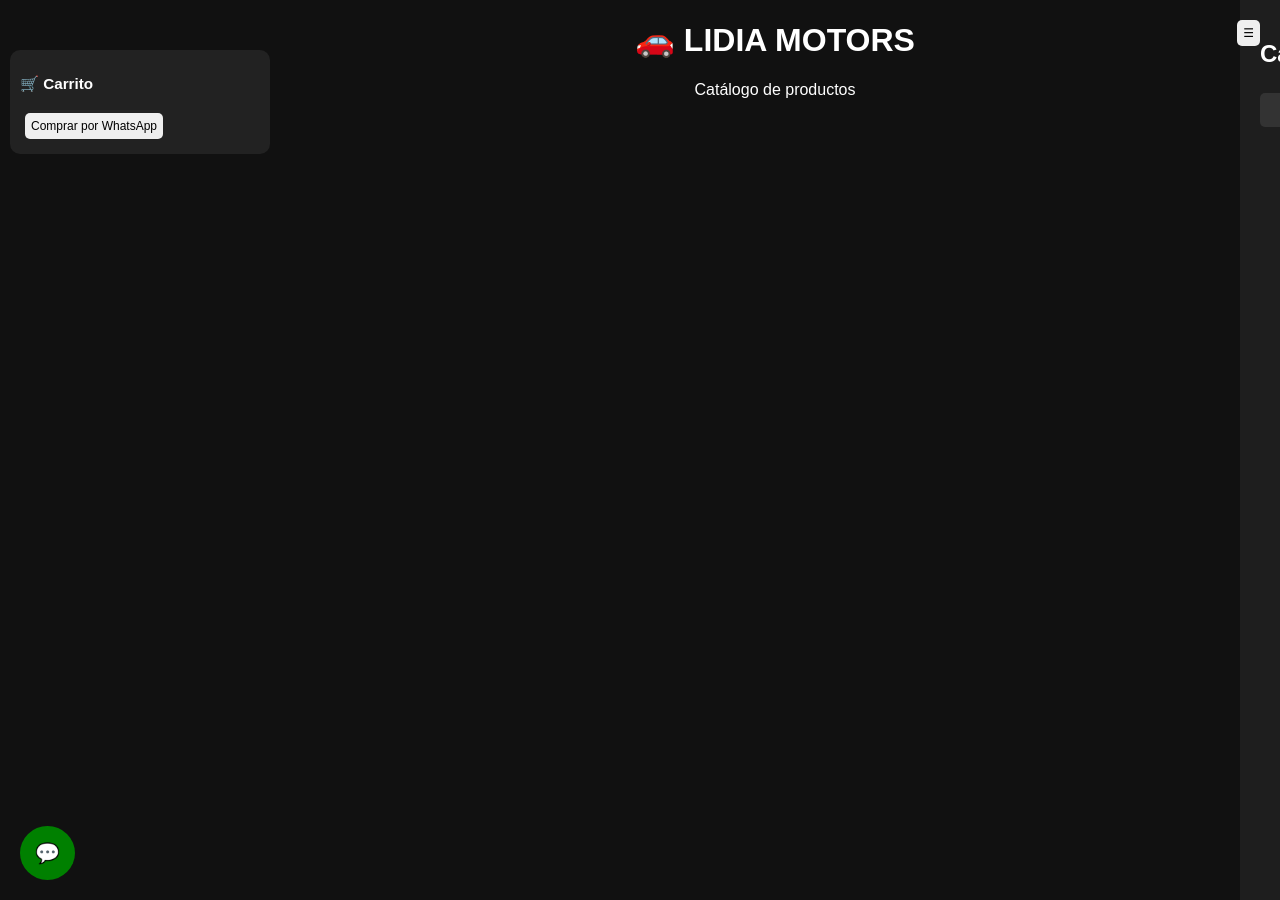
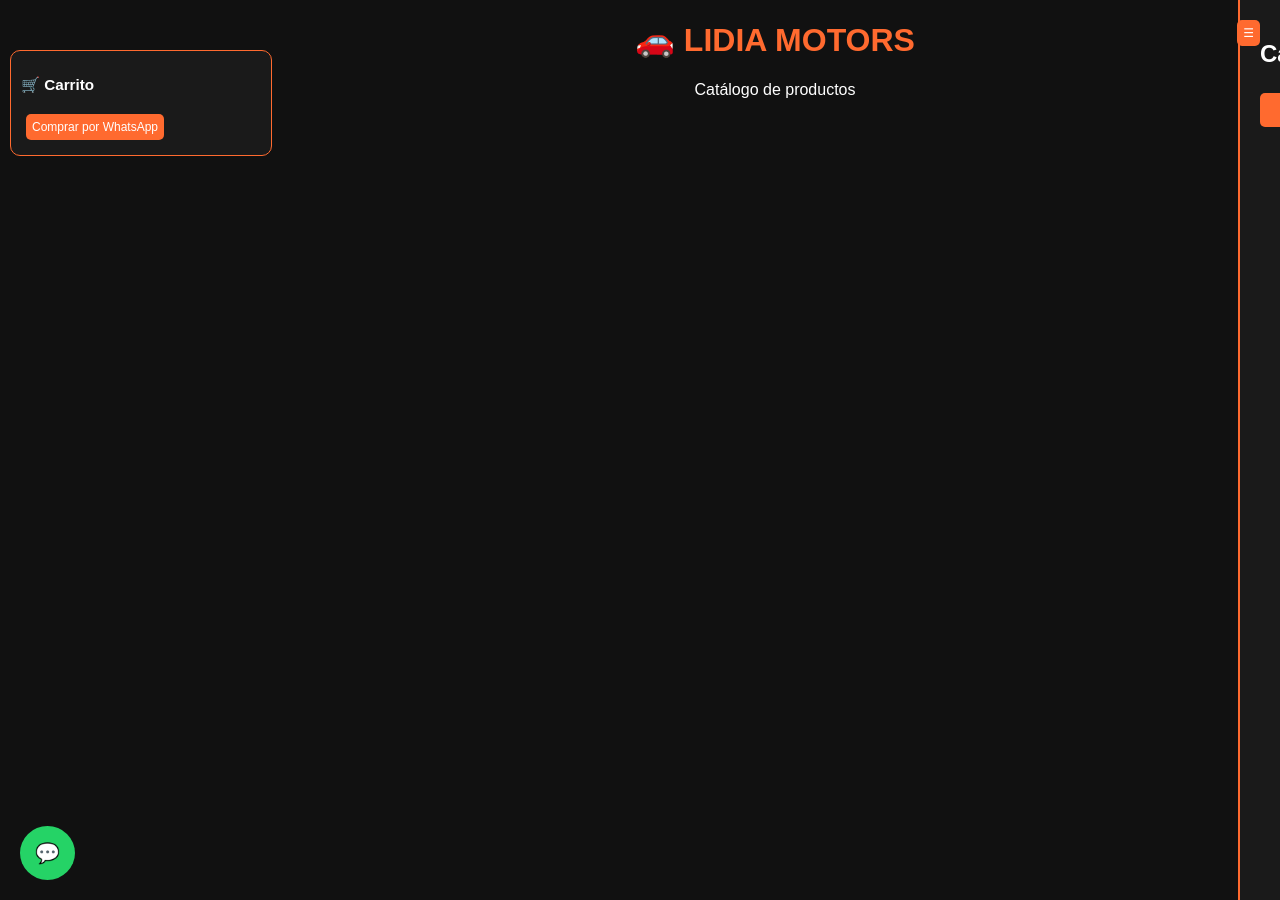
Before and after one commit to dalmeydacl/mi-web-python, a Flask app: page / in a window 1280 px wide. Run offline with Flask 3, Linux system fonts and the light colour scheme; data that the repository does not hold is empty.

Commit message:
mejora diseño

```diff
--- a/templates/index.html
+++ b/templates/index.html
@@ -8,7 +8,7 @@
             background: #111;
             color: white;
             margin: 0;
-            padding-left: 270px; /* espacio para carrito */
+            padding-left: 270px;
         }
 
         /* GRID PRODUCTOS */
@@ -20,16 +20,17 @@
         }
 
         .card {
-            border: 1px solid #333;
+            border: 1px solid #ff6a2f;
             padding: 10px;
-            background: #1e1e1e;
+            background: #1a1a1a;
             border-radius: 10px;
             text-align: center;
-            transition: transform 0.2s;
+            transition: transform 0.2s, box-shadow 0.2s;
         }
 
         .card:hover {
             transform: scale(1.05);
+            box-shadow: 0 0 15px #ff6a2f;
         }
 
         img {
@@ -37,7 +38,7 @@
             height: 150px;
             object-fit: cover;
         }
-
+        /* BOTONES */
         button {
             margin: 5px;
             padding: 6px;
@@ -45,10 +46,17 @@
             border-radius: 5px;
             border: none;
             font-size: 12px;
+            background: #ff6a2f;
+            color: white;
         }
 
+        button:hover {
+            background: #e65c24;
+        }
+        /* CARRITO */
         .card h3 {
             font-size: 14px;
+            color: #ff6a2f;
         }
 
         .card p {
@@ -60,23 +68,25 @@
             font-size: 14px;
             font-weight: bold;
         }
-
+        /* CARRITO */
         #carrito {
             position: fixed;
             left: 10px;
             top: 50px;
-            background: #222;
+            background: #1a1a1a;
             padding: 10px;
             border-radius: 10px;
             width: 240px;
             font-size: 13px;
+            border: 1px solid #ff6a2f;
         }
 
+        /* BOTÓN WHATSAPP */
         .ws-float {
             position: fixed;
             bottom: 20px;
             left: 20px;
-            background: green;
+            background: #25D366;
             color: white;
             padding: 15px;
             border-radius: 50%;
@@ -102,18 +112,19 @@
             right: -300px;
             width: 300px;
             height: 100%;
-            background: #1e1e1e;
+            background: #1a1a1a;
             padding: 20px;
             transition: right 0.3s ease;
             z-index: 1001;
             overflow-y: auto;
+            border-left: 2px solid #ff6a2f;
         }
 
         #sidebar button {
             width: 100%;
             margin: 5px 0;
             padding: 10px;
-            background: #333;
+            background: #ff6a2f;
             color: white;
         }
     </style>
@@ -142,7 +153,7 @@
     <button onclick="enviarPedido()">Comprar por WhatsApp</button>
 </div>
 
-<h1 style="text-align:center;">🚗 LIDIA MOTORS</h1>
+<h1 style="text-align:center; color:#ff6a2f;">🚗 LIDIA MOTORS</h1>
 <p style="text-align:center;">Catálogo de productos</p>
 
 <!-- CONTENEDOR -->
```
